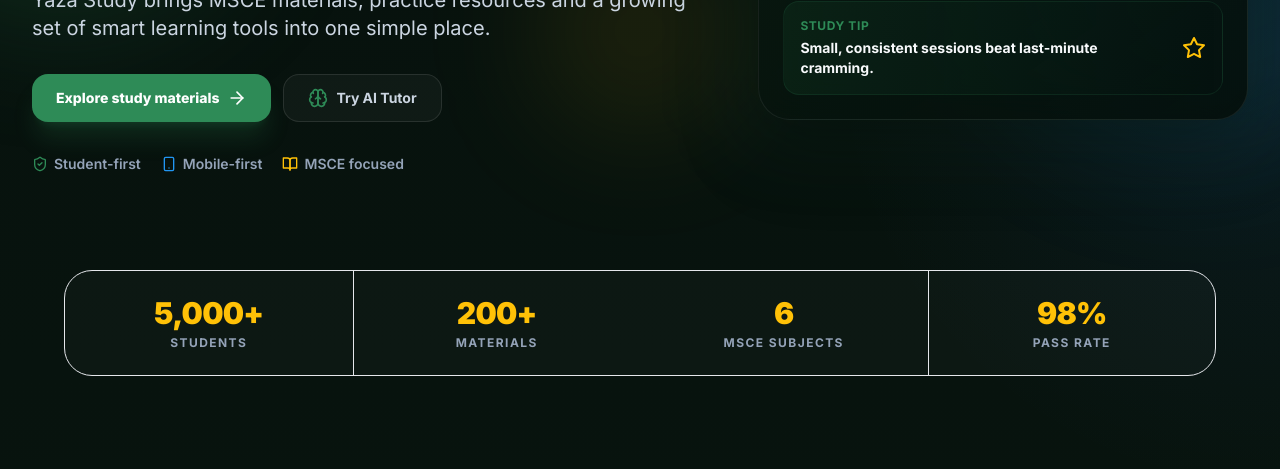
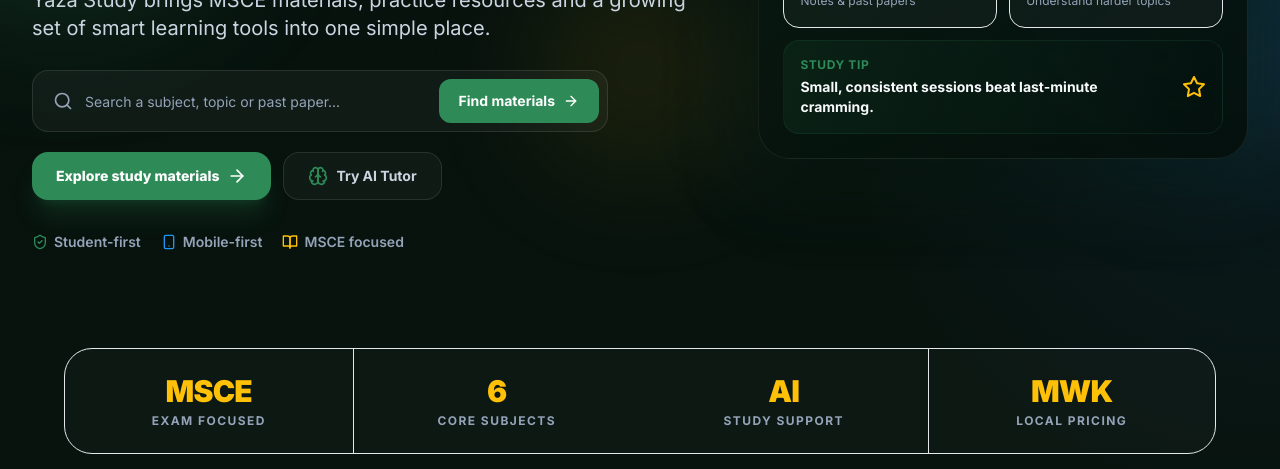
Before and after one commit to Mwri-Initiative/YazaStudy, a Next.js app: page / in a window 1280 px wide. Shown: the part 483-952 px from the top of the page. Built offline with nearby package versions, Linux system fonts and the light colour scheme; no server answers.

Commit message:
Improve homepage with quick material search and honest platform highlights

```diff
--- a/src/app/page.tsx
+++ b/src/app/page.tsx
@@ -2,11 +2,12 @@
 
 import Link from 'next/link'
 import { useRouter } from 'next/navigation'
+import { useState } from 'react'
 import { Button } from '../components/ui/button'
 import { Card, CardContent, CardHeader, CardTitle } from '../components/ui/card'
 import SubjectCard from '../components/SubjectCard'
 import { Subject } from '../types'
-import { ArrowRight, BookOpen, CheckCircle2, Sparkles, Star, Users, Zap, ShieldCheck, Brain, Smartphone } from 'lucide-react'
+import { ArrowRight, BookOpen, CheckCircle2, Sparkles, Star, Users, Zap, ShieldCheck, Brain, Smartphone, Search } from 'lucide-react'
 import { useAuth } from '../lib/auth-context'
 import { motion } from 'framer-motion'
 
@@ -20,10 +21,10 @@ const subjects: Subject[] = [
 ]
 
 const stats = [
-  { value: '5,000+', label: 'Students' },
-  { value: '200+', label: 'Materials' },
-  { value: '6', label: 'MSCE Subjects' },
-  { value: '98%', label: 'Pass Rate' },
+  { value: 'MSCE', label: 'Exam focused' },
+  { value: '6', label: 'Core subjects' },
+  { value: 'AI', label: 'Study support' },
+  { value: 'MWK', label: 'Local pricing' },
 ]
 
 const features = [
@@ -36,6 +37,13 @@ const features = [
 export default function Home() {
   const router = useRouter()
   const { isAuthenticated, user } = useAuth()
+  const [quickSearch, setQuickSearch] = useState('')
+
+  const submitQuickSearch = (event: React.FormEvent<HTMLFormElement>) => {
+    event.preventDefault()
+    const query = quickSearch.trim()
+    router.push(query ? `/shop?search=${encodeURIComponent(query)}` : '/shop')
+  }
 
   return (
     <main className="min-h-screen overflow-hidden">
@@ -69,7 +77,16 @@ export default function Home() {
                 Yaza Study brings MSCE materials, practice resources and a growing set of smart learning tools into one simple place.
               </p>
 
-              <div className="mt-8 grid gap-3 sm:flex sm:flex-wrap">
+              <form onSubmit={submitQuickSearch} className="mt-7 flex max-w-xl flex-col gap-2 rounded-2xl border border-white/10 bg-white/[.04] p-2 sm:flex-row sm:items-center">
+                <label htmlFor="yaza-quick-search" className="sr-only">Search study materials</label>
+                <div className="flex min-w-0 flex-1 items-center gap-3 px-3">
+                  <Search className="h-5 w-5 shrink-0 text-text-muted" />
+                  <input id="yaza-quick-search" value={quickSearch} onChange={event => setQuickSearch(event.target.value)} placeholder="Search a subject, topic or past paper..." className="h-11 min-w-0 flex-1 bg-transparent text-sm text-text outline-none placeholder:text-text-muted" />
+                </div>
+                <Button type="submit" className="h-11 rounded-xl bg-primary px-5 font-bold text-white hover:bg-primary-dark">Find materials <ArrowRight className="ml-2 h-4 w-4" /></Button>
+              </form>
+
+              <div className="mt-5 grid gap-3 sm:flex sm:flex-wrap">
                 <Button size="lg" className="h-12 rounded-2xl bg-primary px-6 font-extrabold text-white shadow-xl shadow-primary/20 hover:bg-primary-dark" onClick={() => router.push('/shop')}>
                   Explore study materials <ArrowRight className="ml-2 h-5 w-5" />
                 </Button>
```
